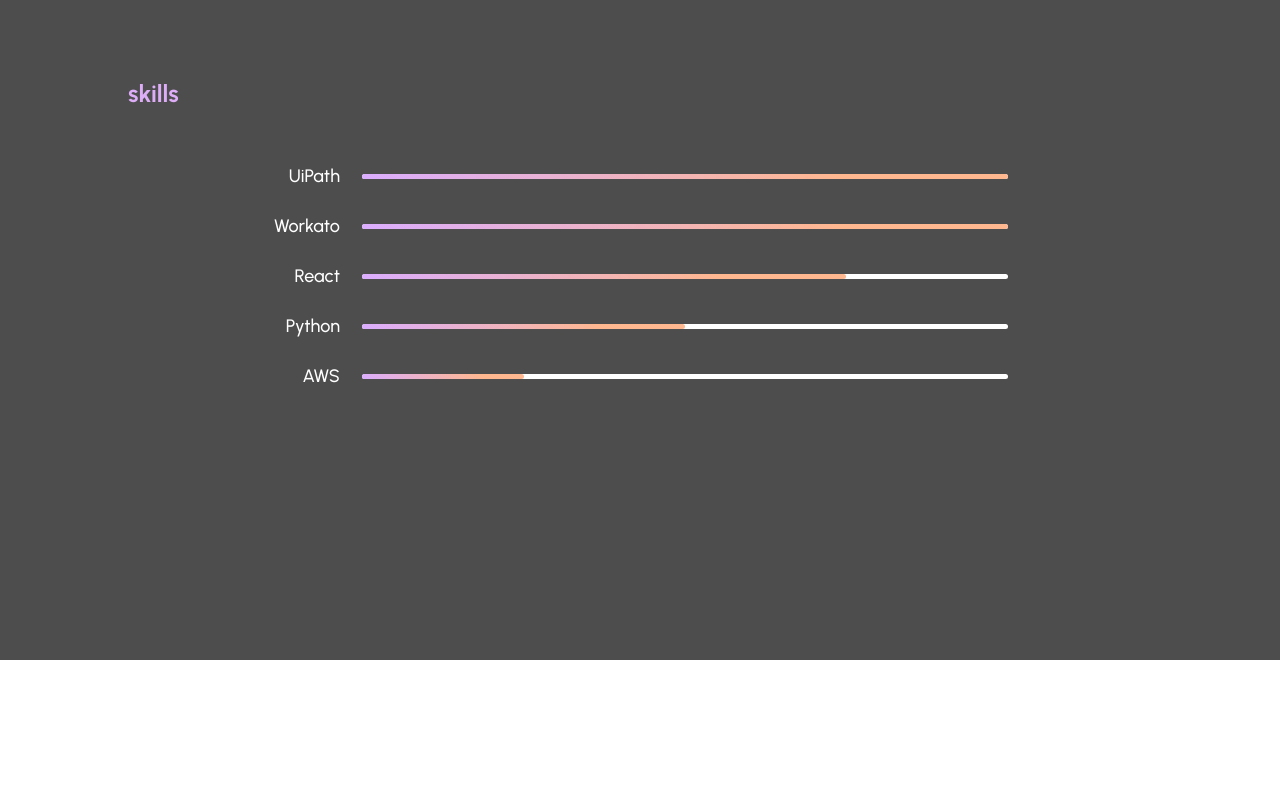
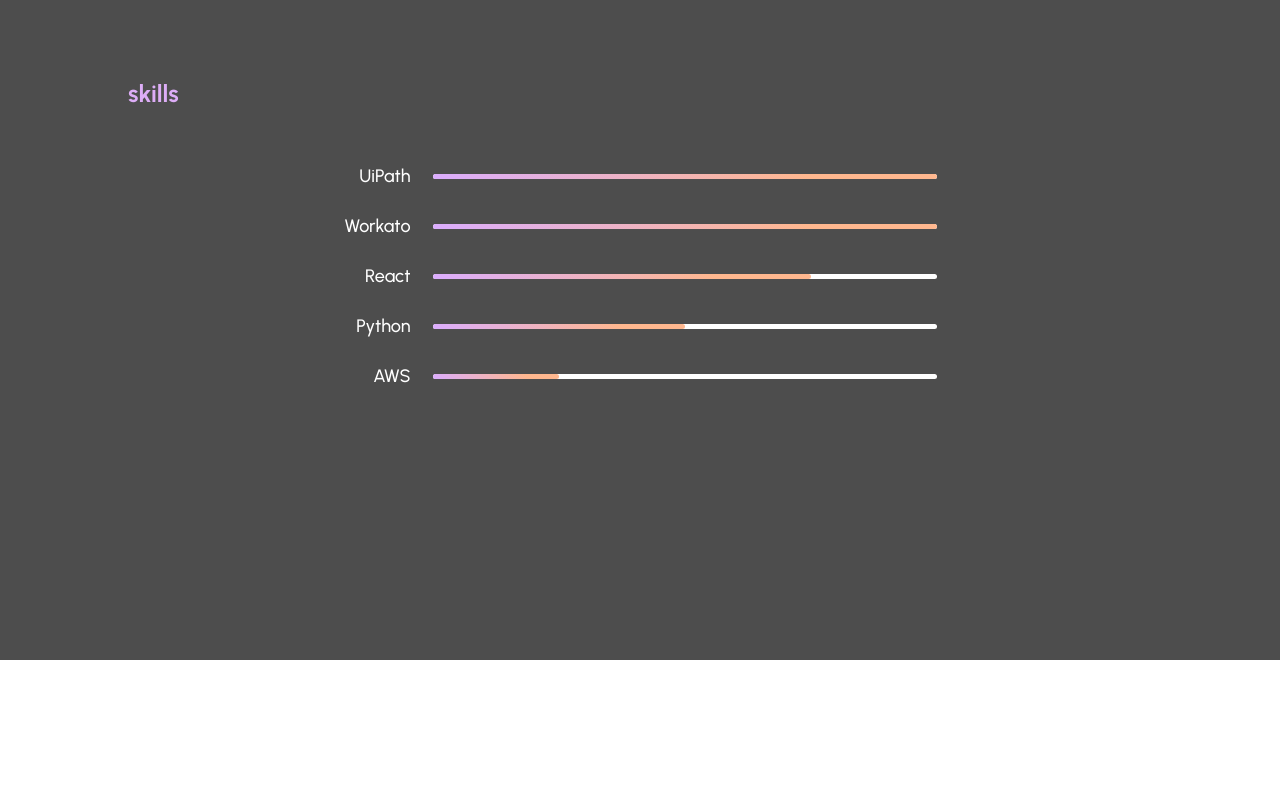
Before and after one commit to joshkotrous/personal-website-v2, a React (Create React App) app: page / in a window 1280 px wide. Shown: the part 1860-2660 px from the top of the page. Built offline with nearby package versions, Linux system fonts and the light colour scheme.

Commit message:
add max width to sections

```diff
--- a/src/assets/section.css
+++ b/src/assets/section.css
@@ -19,7 +19,12 @@
 
 .sectionContentContainer {
   display: flex;
+  flex-direction: column;
   justify-content: center;
+  align-items: center;
   flex-wrap: wrap;
   margin-top: 3vh;
+  width: 100%;
+  max-width: 800px;
+  height: 100%;
 }
--- a/src/assets/skills.css
+++ b/src/assets/skills.css
@@ -1,7 +1,7 @@
 .skillItemsContainer {
   display: flex;
   justify-content: center;
-  flex-wrap: wrap;
+  align-items: center;
   width: 100%;
 }
 
@@ -10,6 +10,8 @@
 }
 
 .skillBarsContainer {
+  display: flex;
+  flex-direction: column;
   height: 100%;
   width: 63%;
 }
--- a/src/components/Section.jsx
+++ b/src/components/Section.jsx
@@ -48,12 +48,20 @@
       <motion.div ref={ref} animate={headerAnimation}>
         <h2>{props.header}</h2>
       </motion.div>
-      <motion.div
-        className="sectionContentContainer"
-        animate={contentAnimation}
+      <div
+        style={{
+          display: "flex",
+          justifyContent: "center",
+          alignItems: "center",
+        }}
       >
-        {props.children}
-      </motion.div>
+        <motion.div
+          className="sectionContentContainer"
+          animate={contentAnimation}
+        >
+          {props.children}
+        </motion.div>
+      </div>
     </div>
   );
 };
```
